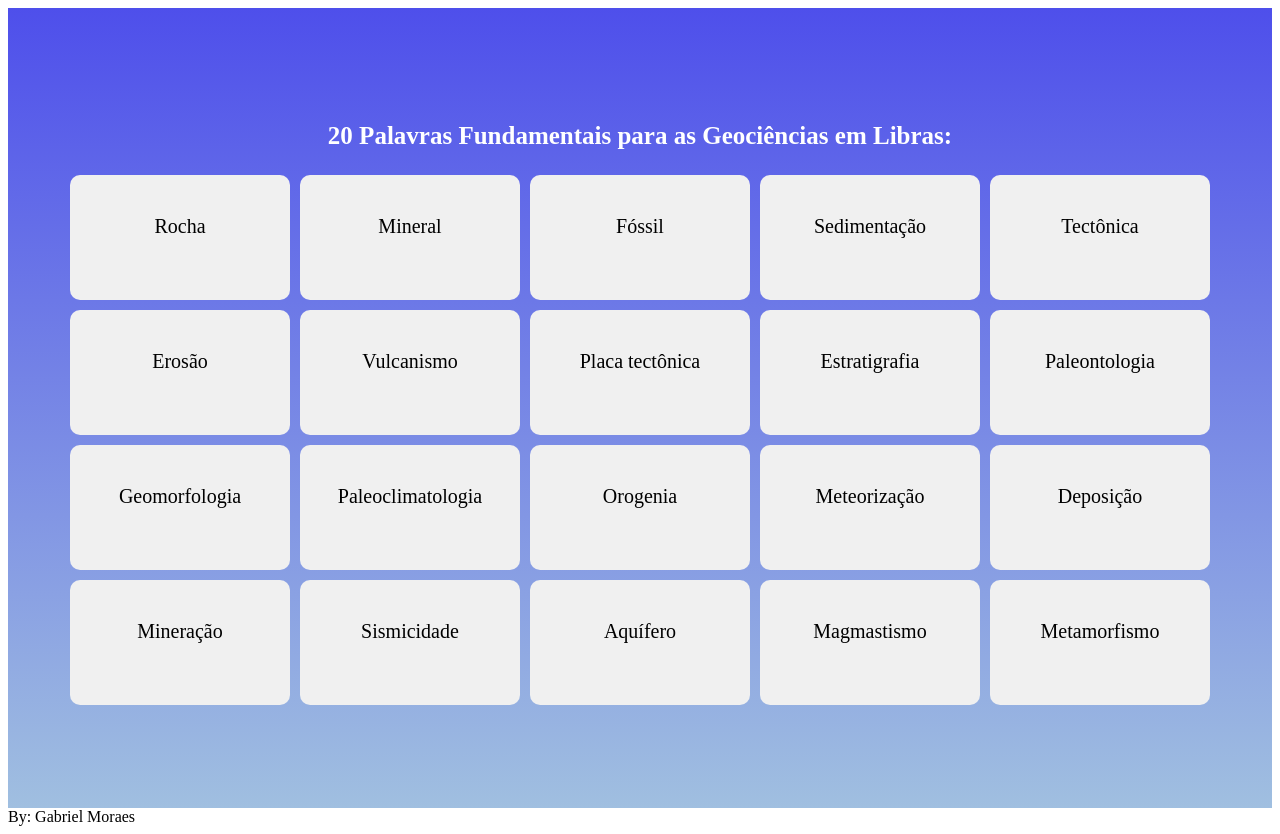
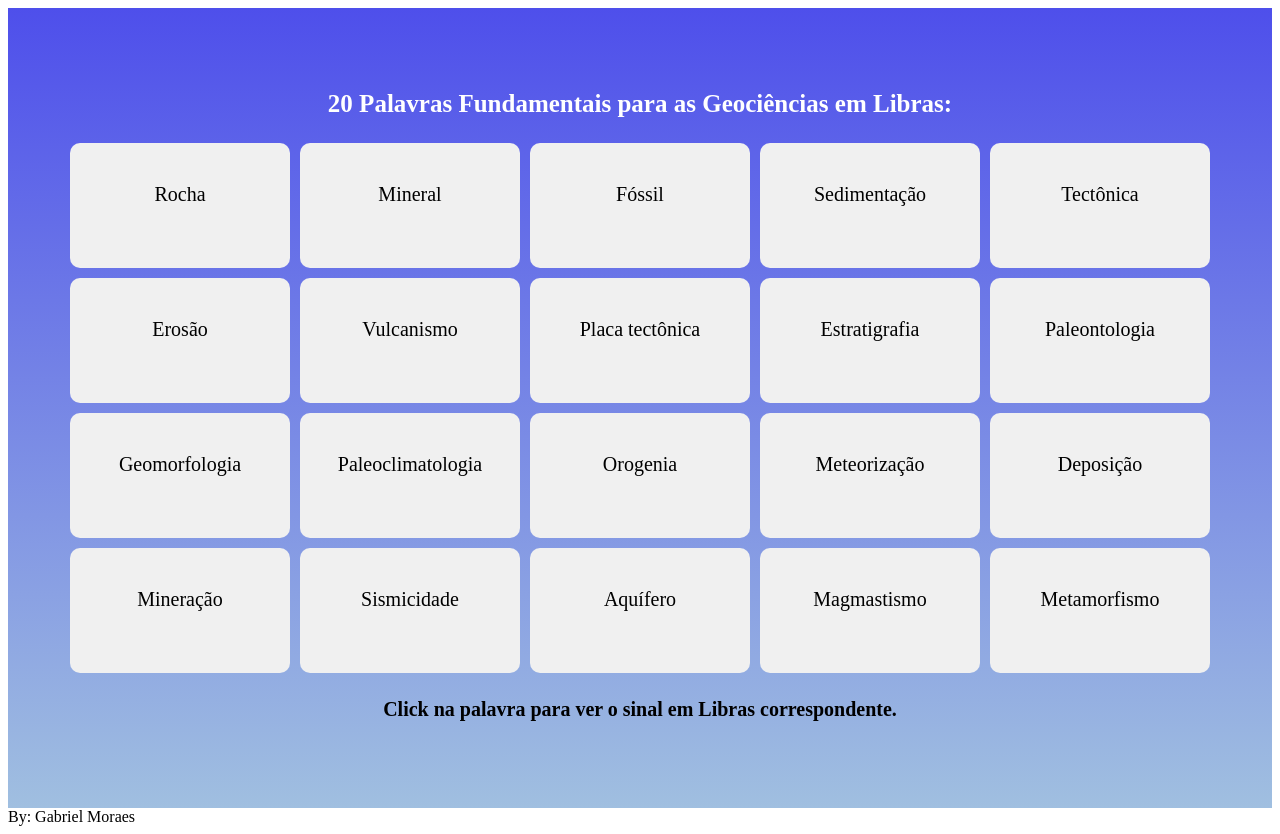
Before and after one commit to GabrielMoraeswolf/finalLibras, a React (Create React App) app: page / in a window 1280 px wide. Built offline with nearby package versions, Linux system fonts and the light colour scheme.

Commit message:
text description

```diff
--- a/src/SquareGrid.js
+++ b/src/SquareGrid.js
@@ -15,7 +15,6 @@ function SquareGrid({ onImageClick }) {
 
   const renderRow = (startIndex, endIndex) => {
     const rowItems = listItems.slice(startIndex, endIndex);
-
     return (
       <div className="row" key={startIndex}>
         {rowItems.map(item => (
@@ -38,7 +37,14 @@ function SquareGrid({ onImageClick }) {
     return grid;
   };
 
-  return <div>{renderGrid()}</div>;
+  return (
+    <div>
+      <div>{renderGrid()}</div>
+      <div className="textDescription">
+        <p>Click na palavra para ver o sinal em Libras correspondente.</p>
+      </div>
+    </div>
+  );
 }
 
 export default SquareGrid;
--- a/src/styles.css
+++ b/src/styles.css
@@ -11,10 +11,18 @@
 .title{
     color: #fff;
     animation: flipTitle 1s;
-
     margin-top: 15px;
     margin-bottom: 20px;
     font-size: 25px;
+}
+.textDescription{
+    color: black;
+    font-size: 20px;
+    justify-content: center;
+    display: flex;
+    flex-direction: column;
+    align-items: center;
+    font-weight: bold;
 }
 @keyframes flipTitle{
     from{
```
Also changed, not shown: src/App.js (line endings or trailing spaces).
